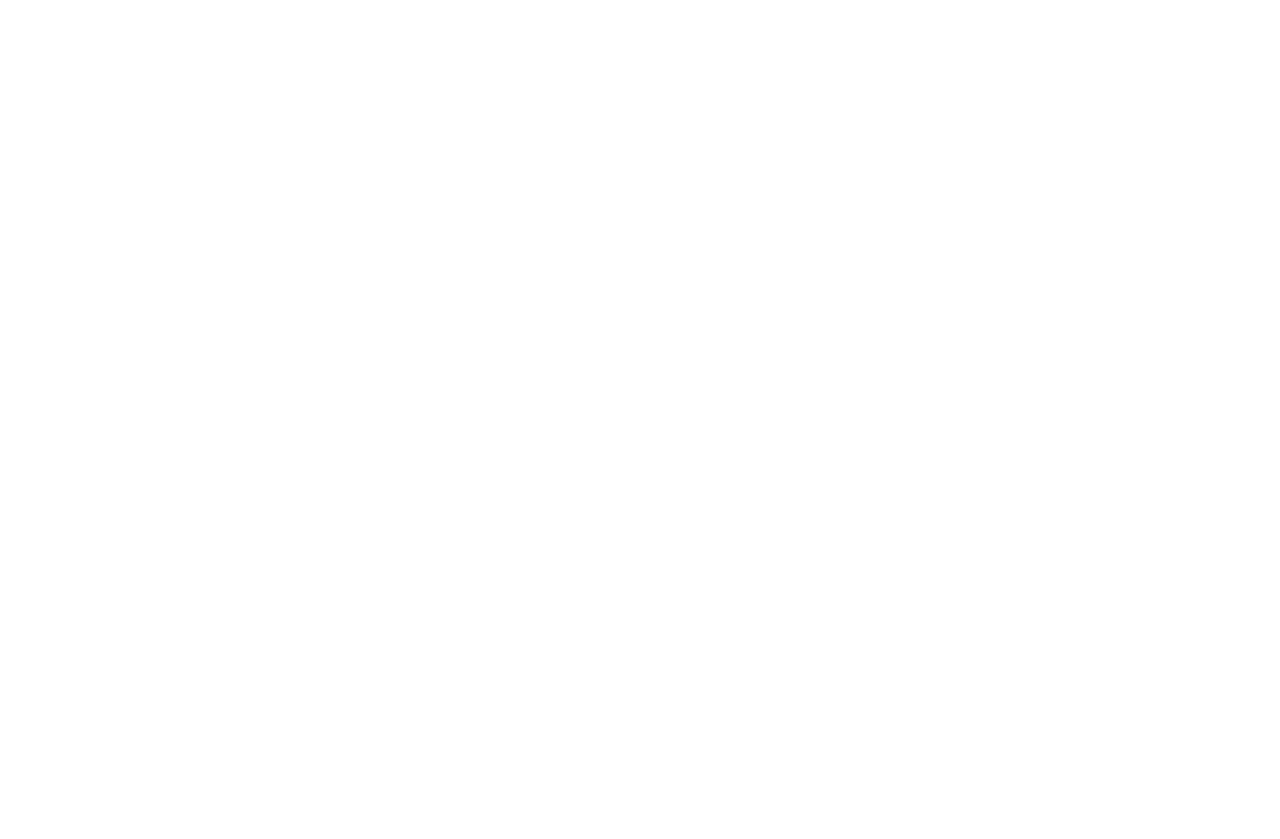
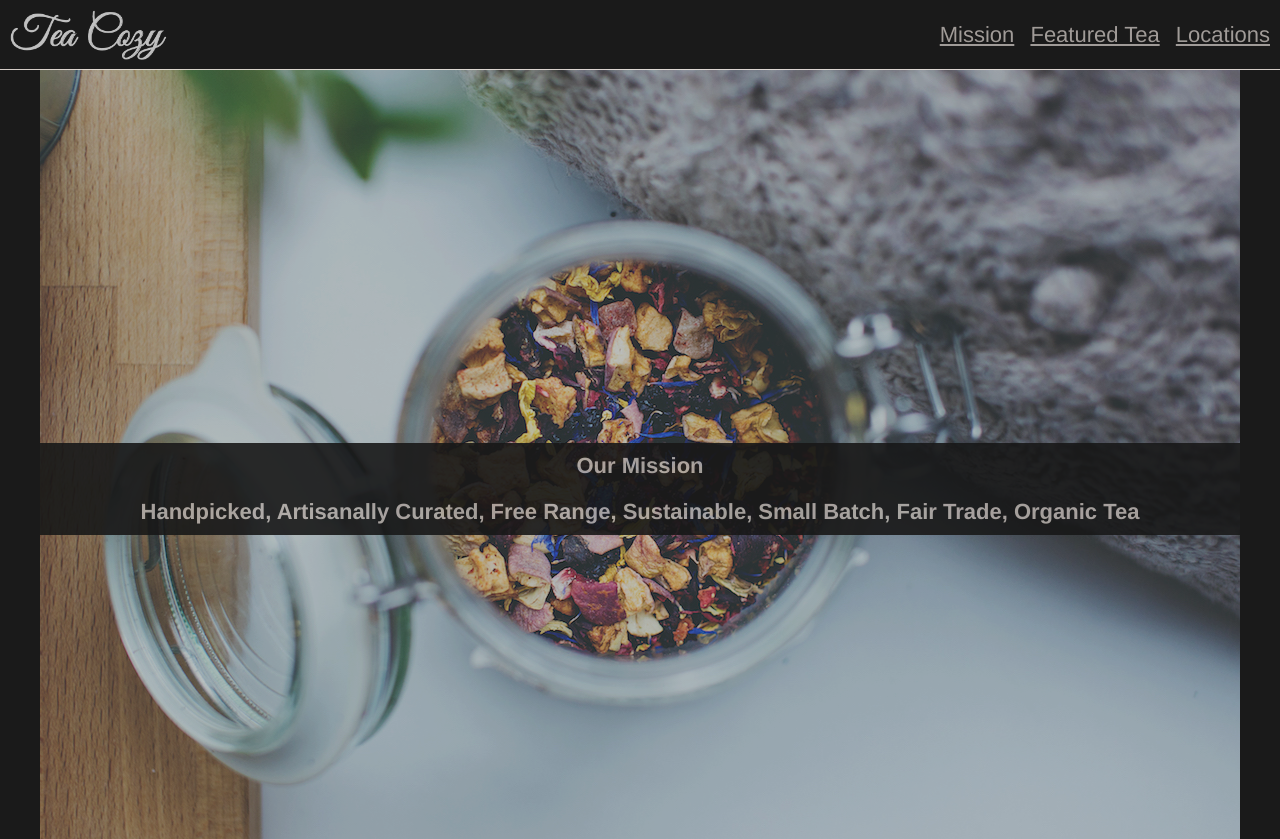
Before and after one commit to CoderJones91/Tea-Cozy, a plain HTML site: page index.html in a window 1280 px wide. Before the commit the page ends 800 px from the top, so only its background shows below. Drawn offline with Linux system fonts and the light colour scheme; files that its build step writes are made by us from their sources.

Commit message:
Completed Nav & Main Content Section

```diff
--- a/index.html
+++ b/index.html
@@ -4,9 +4,31 @@
         <title>Tea Cozy</title>
         <meta charset="UTF-8">
         <meta name="viewport" content="width=device-width, initial-scale=1">
-        <link href="css/style.css" rel="stylesheet">
+        <link href="./resources/css/style.css" type="text/css" rel="stylesheet">
     </head>
     <body>
+        <!-- Main Header -->
+        <header class="flex-container">
+        <img src="./resources/images/cozylogo.png" alt="tea cozy logo">
+        <nav>
+            <span><a href="#">Mission</a></span>
+            <span><a href="#">Featured Tea</a></span>
+            <span><a href="#">Locations</a></span>
+        </nav>
+        </header>
+        <!-- Main Content -->
+        <div class="main">
+        <!-- Mission -->
+           <div id="mission" class="flex-container">
+               <div class="content">
+               <h2>Our Mission</h2>
+               <h4>Handpicked, Artisanally Curated, Free Range,
+                   Sustainable, Small Batch, Fair Trade, Organic Tea
+               </h4>
+               </div>
+           </div>
+
+        </div>
 
     </body>
 </html>
--- a/resources/css/style.css
+++ b/resources/css/style.css
@@ -0,0 +1,57 @@
+/* All Elements */
+body, *{
+    font-family: Helvetica, sans-serif;
+    font-size: 22px;
+    color: seashell;
+    background-color: black;
+    opacity: 0.9;
+    text-align: center;
+    margin: 0;
+
+}
+.flex-container{
+    display: flex;
+    justify-content: center;
+    flex-wrap: wrap;
+}
+header{
+    position: fixed;
+    border-bottom: 1px solid seashell;
+    height: 69px;
+    width: 100%;
+    z-index: 1;
+    align-items: center;
+
+}
+header img{
+    height: 50px;
+    padding-left: 10px;
+}
+nav{
+    text-align: right;
+    flex-grow: 1;
+
+}
+nav span{
+    padding-right: 10px;
+}
+/* Main Content Container */
+.main{
+
+    width: 1200px;
+    padding-top: 69px;
+    margin: auto;
+}
+#mission{
+    height: 700px;
+    background-image: url(../images/missionbackground.jpg);
+    padding-top: 70px;
+}
+#mission .content{
+    margin: auto;
+    width: 100%;
+    background-color: black;
+}
+h2, h4{
+    padding: 10px;
+}
```
Also changed, not shown: resources/images/cozylogo.png (renamed from resources/images/img-tea-cozy-logo.png), resources/images/missionbackground.jpg (renamed from resources/images/img-mission-background.jpg).
